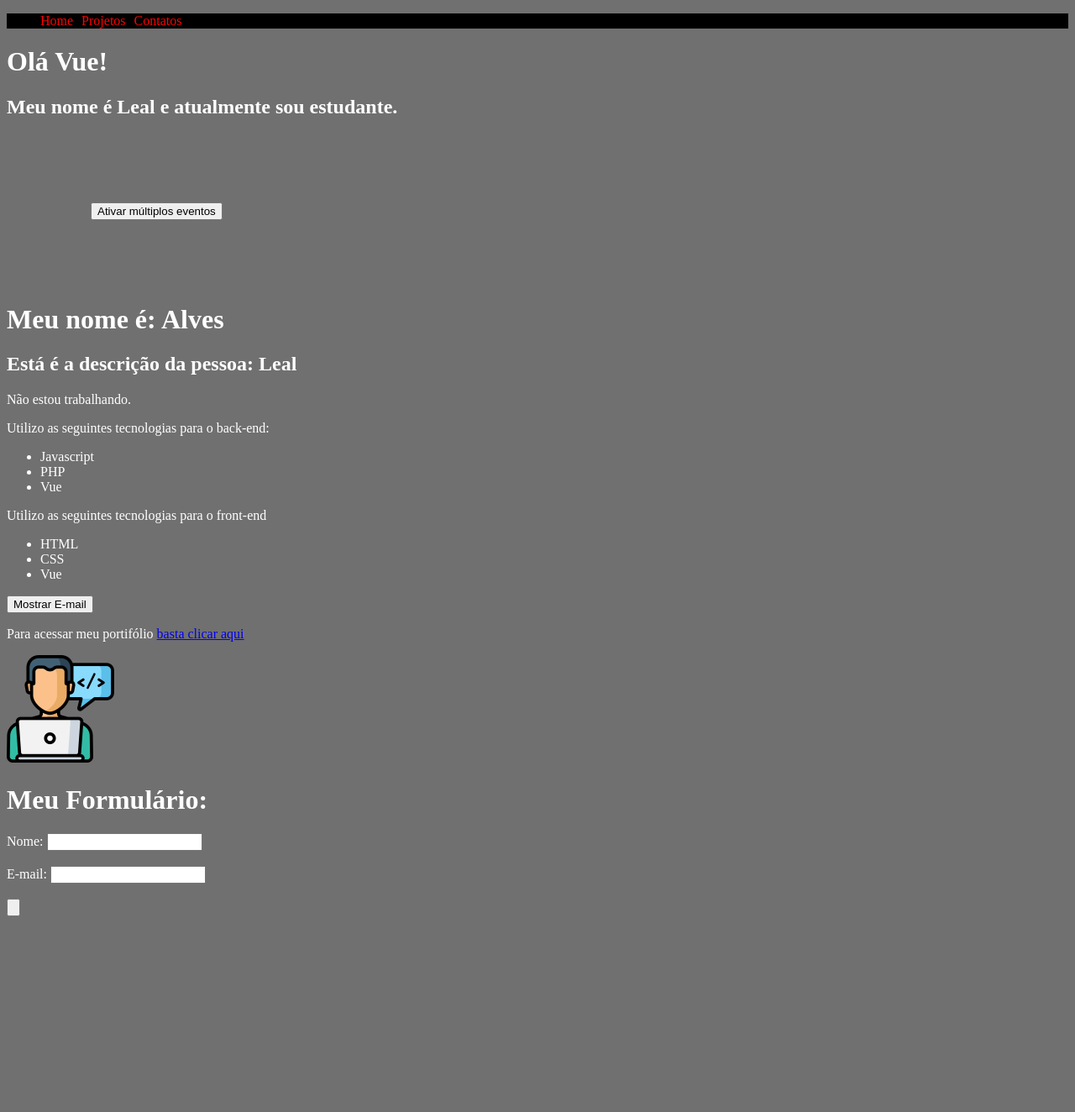
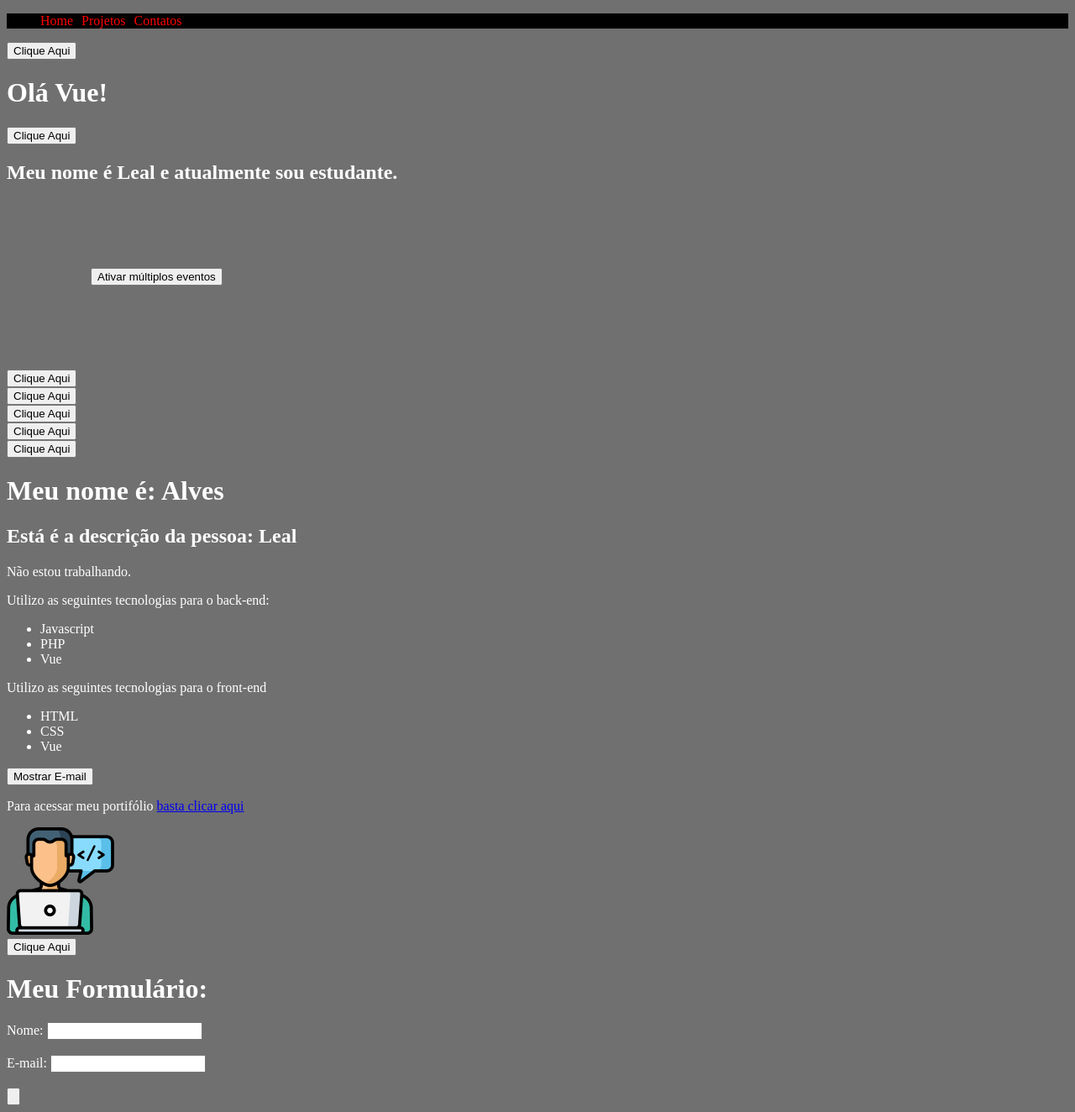
Before and after one commit to lealalves/2-projeto-vue, a Vue app: page / in a window 1280 px wide. Shown: the whole page at 84% size. Before the commit the page ends 1099 px from the top, so only its background shows below. Built offline with nearby package versions, Linux system fonts and the light colour scheme.

Commit message:
Reutilização de componentes

```diff
--- a/src/components/Picture.vue
+++ b/src/components/Picture.vue
@@ -1,10 +1,19 @@
 <template>
-    <img :src="avatar" :alt="descricao">
+    <div>
+        <img :src="avatar" :alt="descricao">
+        <Reutilizacao />
+    </div>
 </template>
 
 <script>
+import Reutilizacao from "./Reutilizacao.vue"
+
+
 export default {
     name: 'Picture',
+    components: {
+        Reutilizacao
+    },
     data(){
         return {
             avatar: '/img/avatar.png',
--- a/src/components/PrimeiroComponente.vue
+++ b/src/components/PrimeiroComponente.vue
@@ -1,19 +1,27 @@
 <template>
     <div>
+        <Reutilizacao />
         <h1>Olá Vue!</h1>
+        <Reutilizacao />
         <h2>Meu nome é {{ name }} e atualmente sou {{ profissao }}.</h2>
         <MultiplosEventos />
+        <Reutilizacao />
+        <Reutilizacao />
+        <Reutilizacao />
+        <Reutilizacao />
+        <Reutilizacao />
     </div>
 </template>
 
 <script>
 import MultiplosEventos from "./MultiplosEventos.vue"
-
+import Reutilizacao from "./Reutilizacao.vue"
 
 export default {
     name: 'PrimeiroComponente',
     components: {
-        MultiplosEventos
+        MultiplosEventos,
+        Reutilizacao
     },
     data(){
         return {
--- /dev/null
+++ b/src/components/Reutilizacao.vue
@@ -0,0 +1,22 @@
+<template>
+    <div>
+        <button @click="ativar">Clique Aqui</button>
+        <span v-show="ativou">Ativado!</span>
+    </div>
+</template>
+
+<script>
+export default {
+    name: "Reutilizacao",
+    data() {
+        return {
+            ativou: false
+        }
+    },
+    methods: {
+        ativar () {
+            this.ativou = !this.ativou
+        }
+    }
+}
+</script>
```
